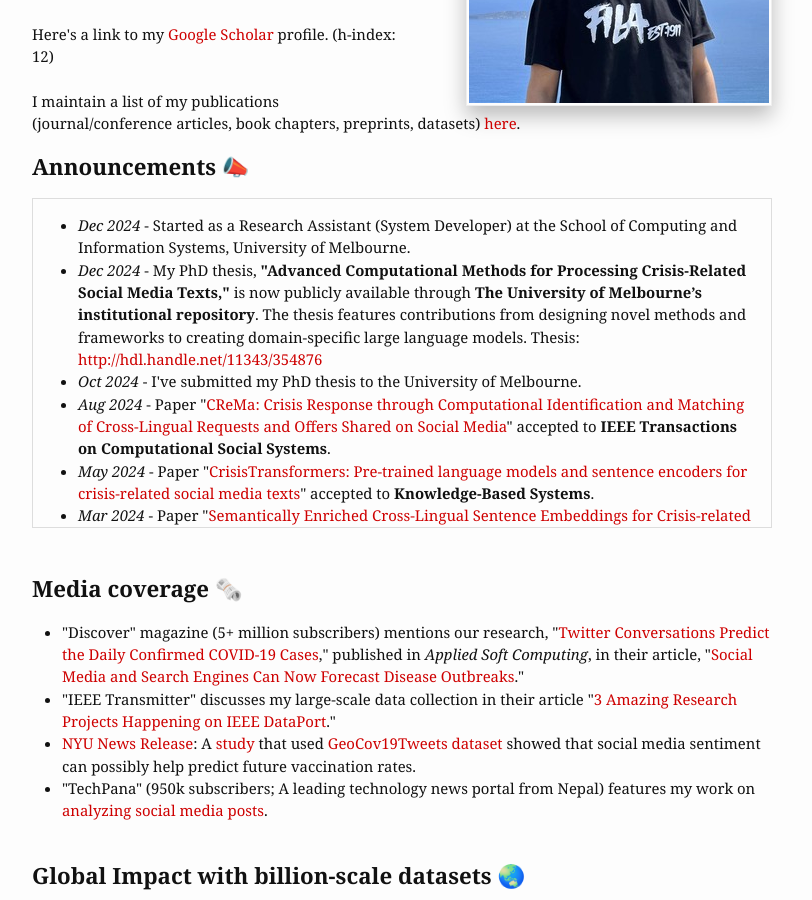
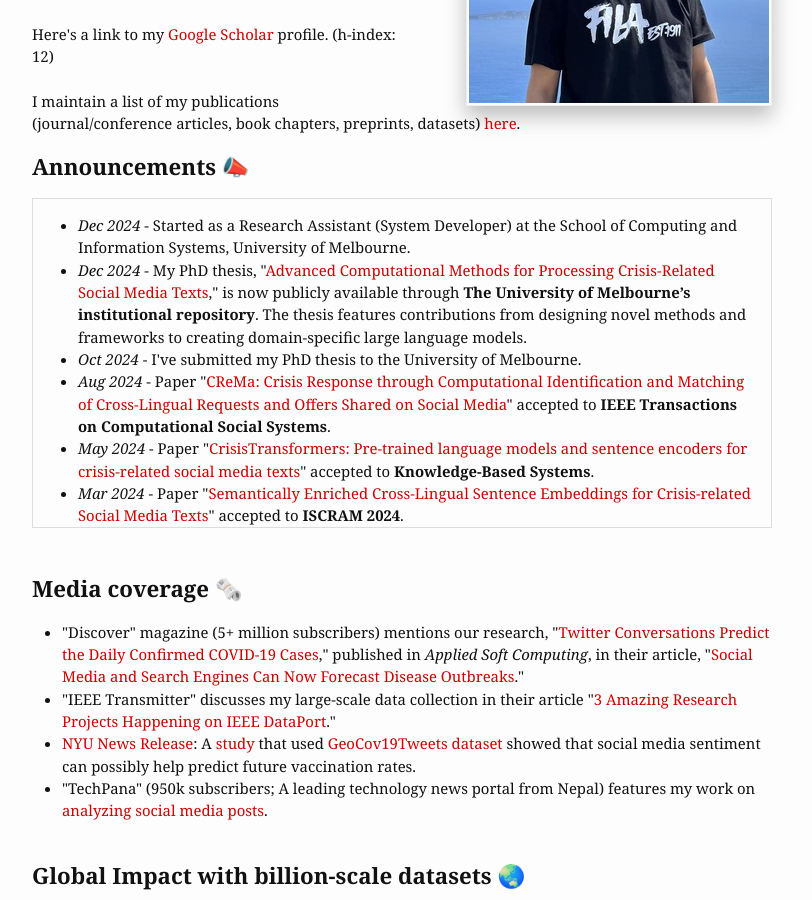
Before and after one commit to rabindralamsal/personal-site, a Jekyll site: the page built from index.html, in a window 1280 px wide and 900 px high, scrolled down 309 px. Shown: the whole window, without its empty margins (238-1050 px from the left). Built offline with Jekyll 4.4.1, drawn with Linux system fonts in a browser that asks for light colours.

Commit message:
Update index.html

```diff
--- a/index.html
+++ b/index.html
@@ -17,7 +17,7 @@ I maintain a list of my publications (journal/conference articles, book chapters
 <div class="updates" style="height: 20em; overflow-y: scroll;border:1px solid #ddd; padding:15px;">
 <ul>
 <li><i>Dec 2024</i> - Started as a Research Assistant (System Developer) at the School of Computing and Information Systems, University of Melbourne.
-<li><i>Dec 2024</i> - My PhD thesis, <b>"Advanced Computational Methods for Processing Crisis-Related Social Media Texts,"</b> is now publicly available through <b>The University of Melbourne’s institutional repository</b>. The thesis features contributions from designing novel methods and frameworks to creating domain-specific large language models. Thesis: <a href="http://hdl.handle.net/11343/354876">http://hdl.handle.net/11343/354876</a></li>
+<li><i>Dec 2024</i> - My PhD thesis, "<a href="http://hdl.handle.net/11343/354876">Advanced Computational Methods for Processing Crisis-Related Social Media Texts</a>," is now publicly available through <b>The University of Melbourne’s institutional repository</b>. The thesis features contributions from designing novel methods and frameworks to creating domain-specific large language models.</li>
 <li><i>Oct 2024</i> - I've submitted my PhD thesis to the University of Melbourne.</li>
 <li><i>Aug 2024</i> - Paper "<a href="https://arxiv.org/abs/2405.11897">CReMa: Crisis Response through Computational Identification and Matching of Cross-Lingual Requests and Offers Shared on Social Media</a>" accepted to <b>IEEE Transactions on Computational Social Systems</b>.</li>
 <li><i>May 2024</i> - Paper "<a href="https://arxiv.org/abs/2309.05494">CrisisTransformers: Pre-trained language models and sentence encoders for crisis-related social media texts</a>" accepted to <b>Knowledge-Based Systems</b>.</li>
```
